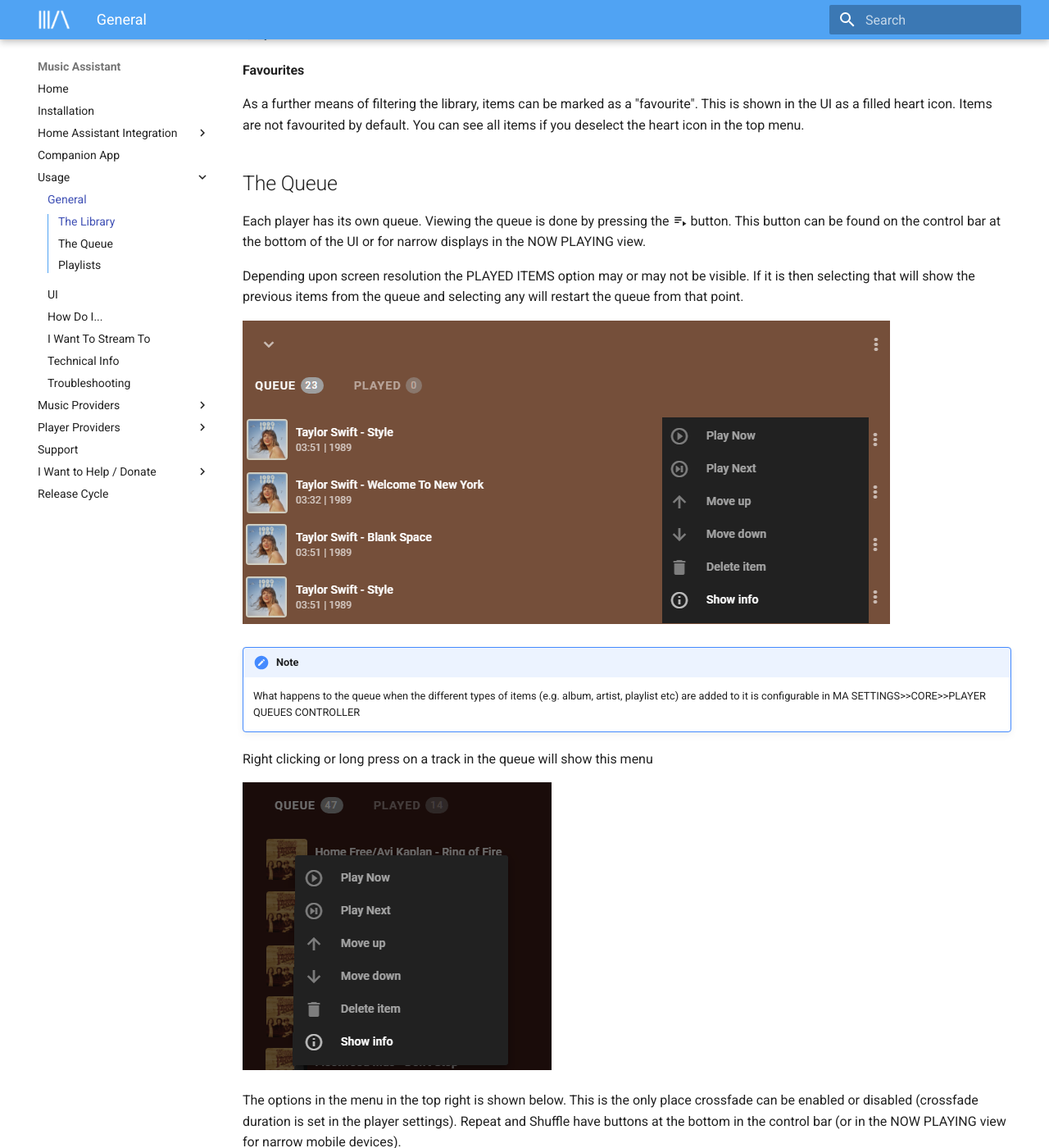
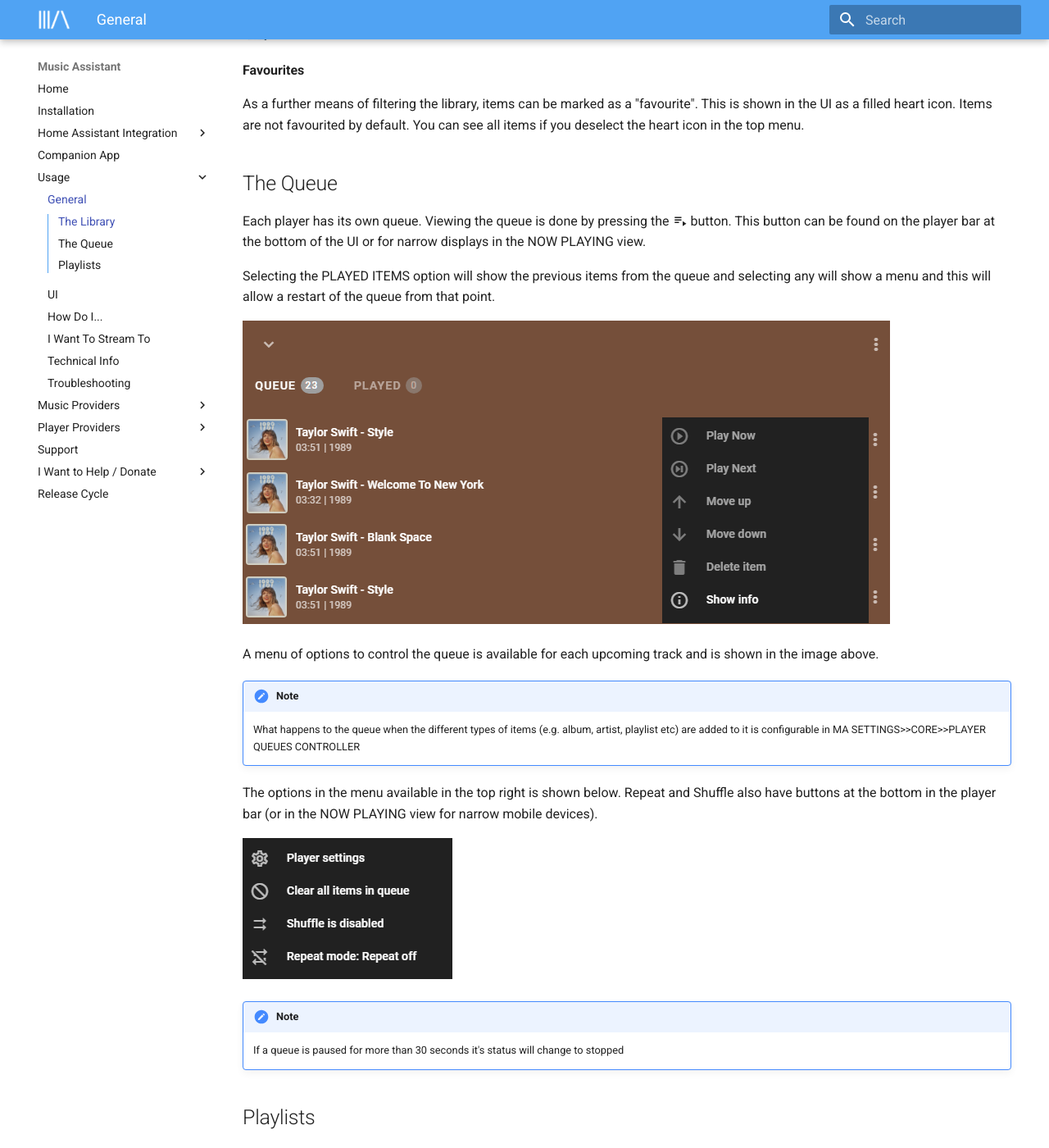
Before and after one commit to pwbriggs/music-assistant.github.io, an MkDocs documentation site: the page built from docs/usage.md, in a window 1280 px wide and 1400 px high, scrolled down 1012 px. Shown: the whole window at 82% size. Built offline with MkDocs 1.6.1 and Material for MkDocs 9.7.7, drawn with Linux system fonts in a browser that asks for light colours.

Commit message:
Update queue info

```diff
--- a/docs/usage.md
+++ b/docs/usage.md
@@ -17,20 +17,18 @@
 
 ## The Queue
 
-Each player has its own queue. Viewing the queue is done by pressing the :material-playlist-play: button. This button can be found on the control bar at the bottom of the UI or for narrow displays in the NOW PLAYING view.
+Each player has its own queue. Viewing the queue is done by pressing the :material-playlist-play: button. This button can be found on the player bar at the bottom of the UI or for narrow displays in the NOW PLAYING view.
 
-Depending upon screen resolution the PLAYED ITEMS option may or may not be visible. If it is then selecting that will show the previous items from the queue and selecting any will restart the queue from that point.
+Selecting the PLAYED ITEMS option will show the previous items from the queue and selecting any will show a menu and this will allow a restart of the queue from that point.
 
 ![Preview image](assets/screenshots/queue1.png)
+
+A menu of options to control the queue is available for each upcoming track and is shown in the image above.
 
 !!! note
     What happens to the queue when the different types of items (e.g. album, artist, playlist etc) are added to it is configurable in MA SETTINGS>>CORE>>PLAYER QUEUES CONTROLLER
 
-Right clicking or long press on a track in the queue will show this menu
-
-![Preview image](assets/screenshots/queue2.png)
-
-The options in the menu in the top right is shown below. This is the only place crossfade can be enabled or disabled (crossfade duration is set in the player settings). Repeat and Shuffle have buttons at the bottom in the control bar (or in the NOW PLAYING view for narrow mobile devices).
+The options in the menu available in the top right is shown below. Repeat and Shuffle also have buttons at the bottom in the player bar (or in the NOW PLAYING view for narrow mobile devices).
 
 ![Preview image](assets/screenshots/queue3.png)
 
```
